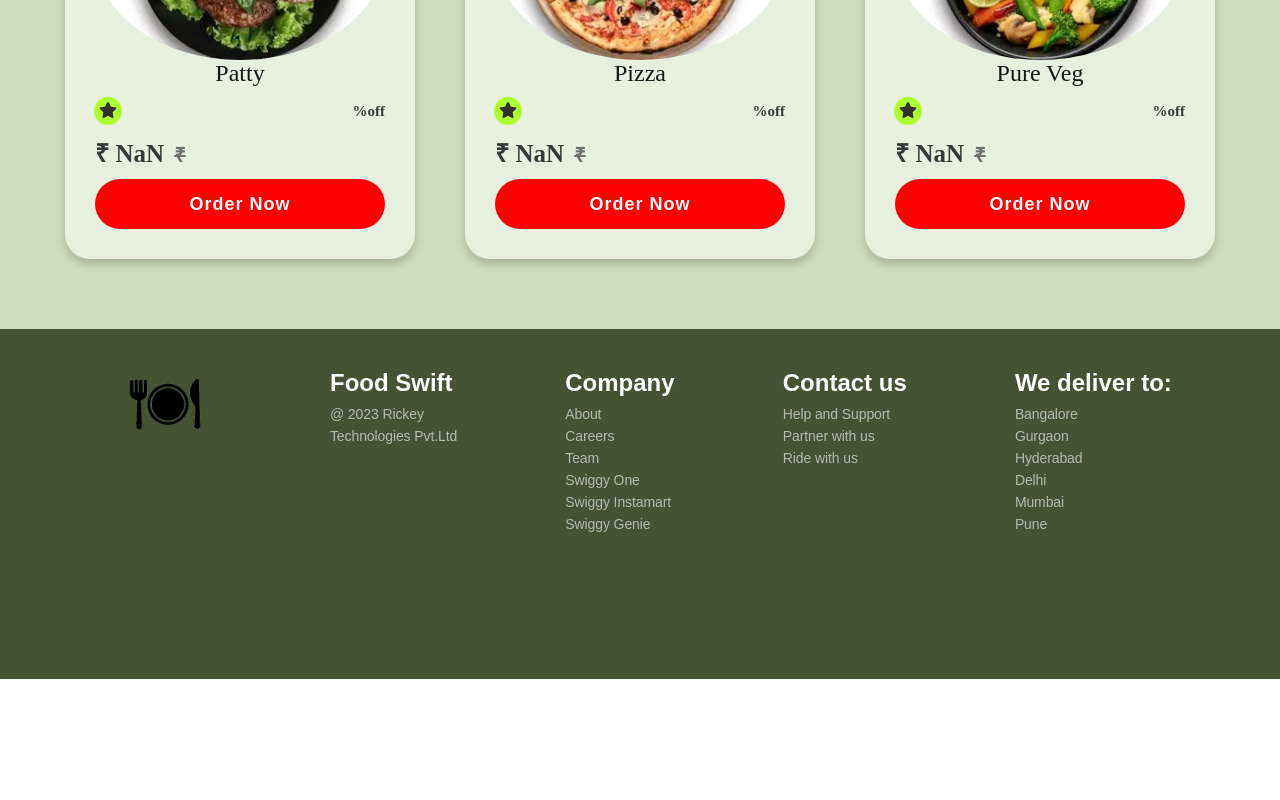
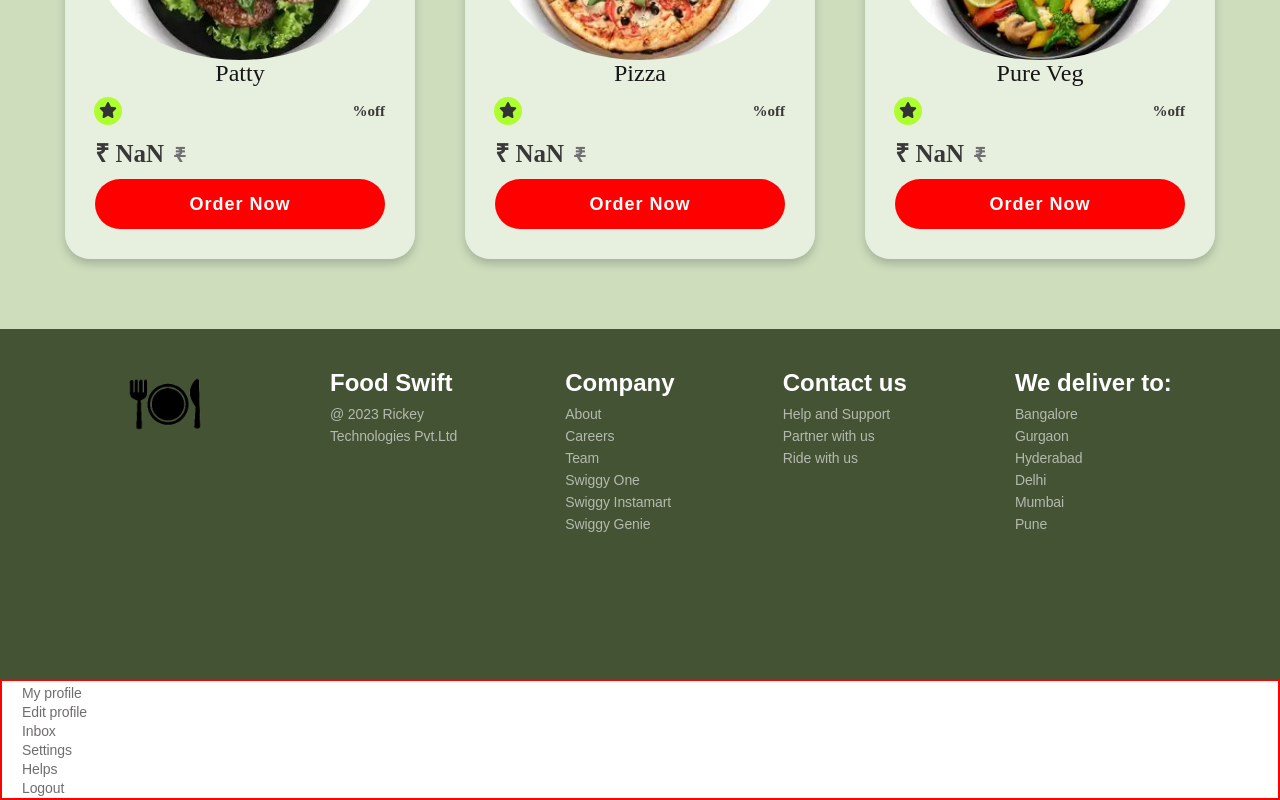
Before and after one commit to homen19/food_swift, a React (Create React App) app: page / in a window 1280 px wide. Shown: the part 1788-2588 px from the top of the page. Before the commit the page ends 2467 px from the top, so only its background shows below. Built offline with nearby package versions, Linux system fonts and the light colour scheme.

Commit message:
Sweta (#30)
* image slider

* images and text added to image-slider

* Add footer

* image slider changes

* correction in image slider

* 1

* Profile created

---------

Co-authored-by: Homen Nath <65844503+homen19@users.noreply.github.com>

```diff
--- a/src/components/Navbar/Navbar.js
+++ b/src/components/Navbar/Navbar.js
@@ -1,9 +1,13 @@
-import React from 'react'
+import React, { useState } from 'react'
 import './Navbar.css';
 import cart from "../../assets/Images/cart1.png";
 import profile from "../../assets/Images/prfiles.png";
+import Profile from '../Profile/Profile';
 
 export const Navbar = () => {
+
+  const [dropdown, setDropDown] = React.useState(Profile);
+
   return (
     <>
       <div className='nav'>
@@ -26,7 +30,7 @@ export const Navbar = () => {
             <p className='cart-count'>2</p>
         </div>
 
-        <div className="profile">
+        <div className="profile" onClick={()=> setDropDown(dropdown) }>
           <img src={profile} alt="profile" />
         </div>
 
--- /dev/null
+++ b/src/components/Profile/Profile.css
@@ -0,0 +1,18 @@
+.dropdown-menu{
+    border: 2px solid red;
+}
+
+.dropdownItem{
+    font-family: Arial, Helvetica, sans-serif;
+    font-size: 14px;
+    font-weight: 100;
+    line-height: 19px;
+    letter-spacing: -0.1px;
+    color: rgba(17, 11, 11, 0.6);
+    padding-top: 3px;
+    margin-left: 20px;
+}
+
+.dropdownItem li{
+    list-style: none;
+}
--- /dev/null
+++ b/src/components/Profile/Profile.js
@@ -0,0 +1,21 @@
+import React from 'react'
+import './Profile.css';
+
+const Profile = () => {
+  return (
+    <>
+      <div className='dropdown-menu'>
+        <ul className='dropdownItem'>
+              <li>My profile</li>
+              <li>Edit profile</li>
+              <li>Inbox</li>
+              <li>Settings</li>
+              <li>Helps</li>
+              <li>Logout</li>
+        </ul>
+      </div>
+    </>
+  );
+};
+
+export default Profile;
--- a/src/pages/Home/Home.js
+++ b/src/pages/Home/Home.js
@@ -5,6 +5,7 @@ import { ItemCategory } from '../../components/ItemCategories/ItemCaterory'
 
 import { Footer } from '../../components/Footer/Footer'
 import { AvailableItems } from '../../components/AvailableItems/AvailableItems'
+import Profile from '../../components/Profile/Profile';
 
 
 
@@ -17,6 +18,7 @@ export const Home = () => {
         <ItemCategory />
         <AvailableItems />
         <Footer />
+        <Profile />
     </>
   )
 }
```
